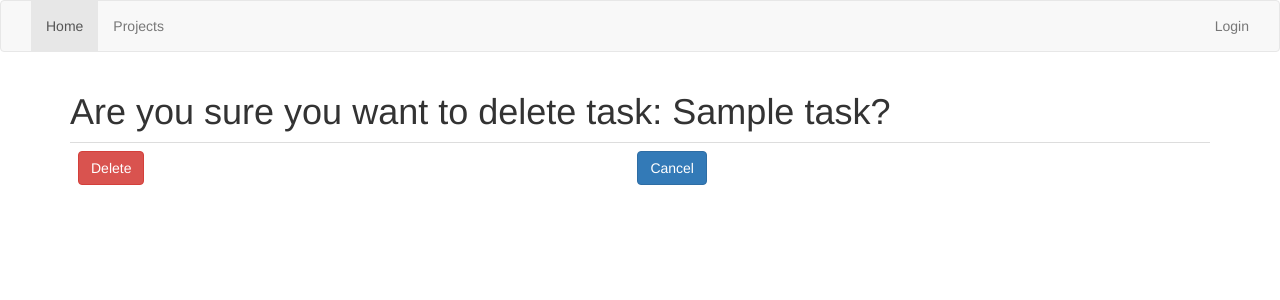
After one commit to jarnoln/mitasny, a Django app: template tasks/templates/tasks/task_confirm_delete.html in a window 1280 px wide. The commit adds this page. Shown: the top 300 px of the page. Run offline with Django 3.2, Linux system fonts and the light colour scheme; the template is opened without the code that fills it: values that come from a table or form of the project are taken from there, others are empty; tables that the repository leaves empty hold one stand-in row (values such as "Sample post"); parts of the project's set-up code (start-up, migrations or seed data) failed here and were passed over; some libraries are stand-ins or nearby versions.

Commit message:
Can delete tasks

```diff
--- /dev/null
+++ b/tasks/templates/tasks/task_confirm_delete.html
@@ -0,0 +1,25 @@
+{% extends "tasks/tasks_base.html" %}
+{% load i18n %}
+{% block title %} {% trans 'Confirm delete' %} {% endblock %}
+
+{% block content %}
+<h1> {% trans 'Are you sure you want to delete task' %}: {{ task.title }}? </h1>
+
+<table class="table">
+    <tr>
+        <td>
+    <form action="{% url 'tasks:task_delete' task.project.name task.name %}" method="post">
+        {% csrf_token %}
+        <input type="submit" class="btn btn-danger" value="{% trans 'Delete' %}" />
+    </form>
+    </td>
+        <td>
+    <form action="{% url 'tasks:task' task.project.name task.name %}" method="get">
+    {% csrf_token %}
+        <input type="submit" class="btn btn-primary" value="{% trans 'Cancel' %}" />
+    </form>
+        </td>
+    </tr>
+</table>
+
+{% endblock %}
--- a/tasks/templates/tasks/task_detail.html
+++ b/tasks/templates/tasks/task_detail.html
@@ -2,7 +2,7 @@
 {% block title %} Mitasny {% endblock %}
 {% block content %}
     <h1> Task </h1>
-    <table>
+    <table class="table">
         <tr>
             <th> Project </th> <td> <a href="{{ task.project.get_absolute_url }}"> {{ task.project.title }} </a> </td>
         </tr>
@@ -16,7 +16,8 @@
             <th> Description </th><td> {{ task.description }} </td>
         </tr>
         <tr>
-            <td> <a href="{% url 'tasks:project_delete' task.project.name %}">[Delete project]</a> </td><td> &nbsp; </td>
+            <td> &nbsp; </td>
+            <td> <a class="btn btn-danger" href="{% url 'tasks:task_delete' task.project.name task.name %}">Delete task</a> </td>
         </tr>
     </table>
 {% endblock %}
--- a/tasks/urls.py
+++ b/tasks/urls.py
@@ -1,13 +1,14 @@
 from django.conf.urls import url
 from django.contrib.auth.decorators import login_required
 from .project import ProjectList, ProjectDetail, ProjectCreate, ProjectDelete
-from .task import TaskList, TaskDetail, TaskCreate
+from .task import TaskList, TaskDetail, TaskCreate, TaskDelete
 
 
 urlpatterns = [
     url(r'^$', ProjectList.as_view(), name='home'),
     url(r'^project/create/$', login_required(ProjectCreate.as_view()), name='project_create'),
     url(r'^project/(?P<project_name>[\w\.]+)/task/create/$', login_required(TaskCreate.as_view()), name='task_create'),
+    url(r'^project/(?P<project_name>[\w\.]+)/task/(?P<slug>[\w\.]+)/delete/$', TaskDelete.as_view(), name='task_delete'),
     url(r'^project/(?P<project_name>[\w\.]+)/task/(?P<slug>[\w\.]+)/$', TaskDetail.as_view(), name='task'),
     url(r'^project/(?P<slug>[\w\.]+)/delete/$', login_required(ProjectDelete.as_view()), name='project_delete'),
     url(r'^project/(?P<slug>[\w\.]+)/$', ProjectDetail.as_view(), name='project'),
```
Also changed, not shown: tasks/task.py (+22 -0 lines), tasks/tests/test_views_task.py (+39 -0 lines).
